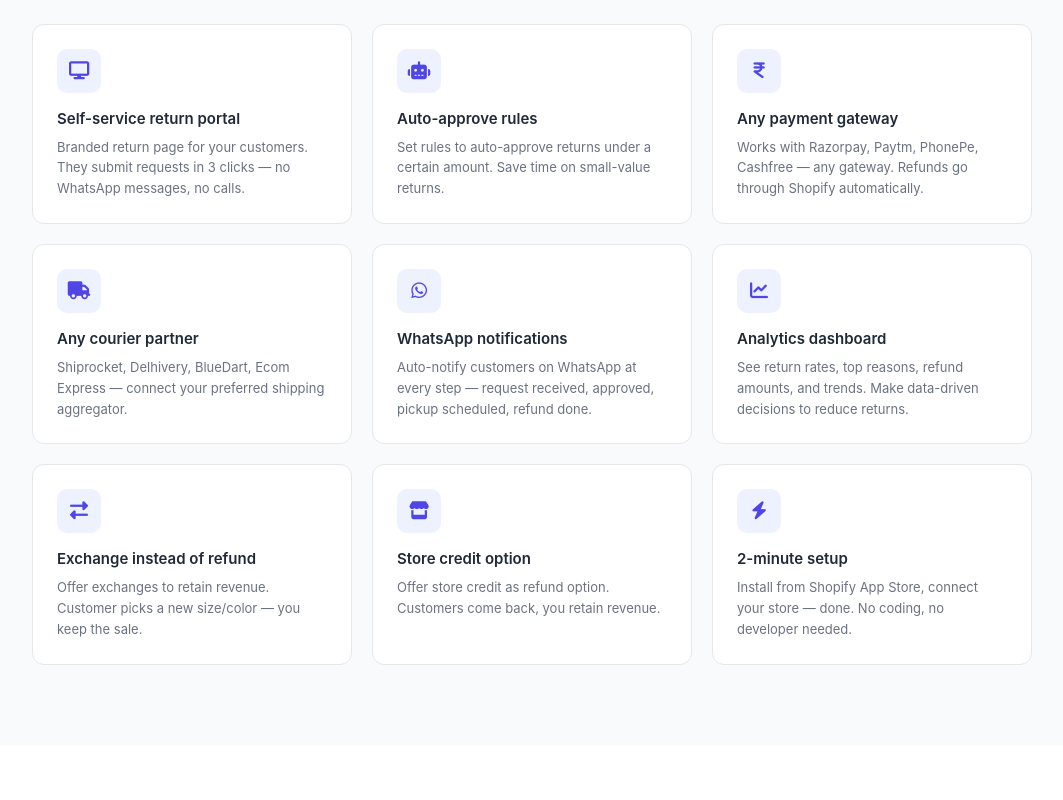
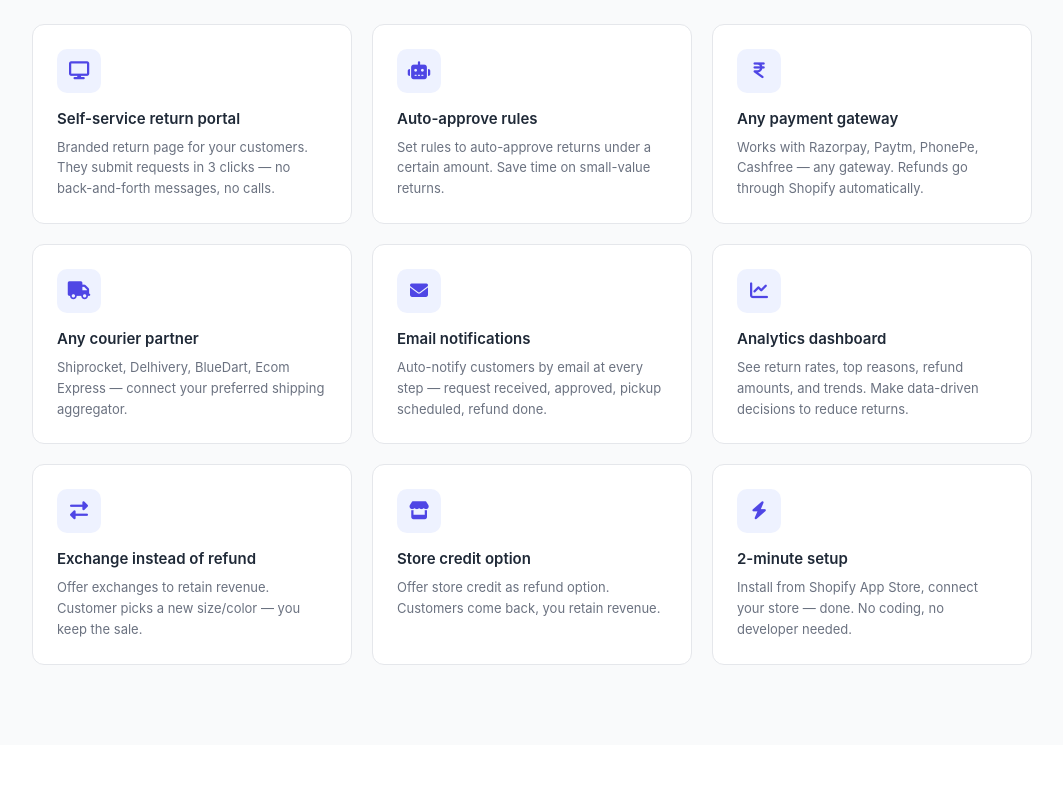
Before and after one commit to ajeetkumar-saas/taskly-returns, a website: page client/build/landing.html in a window 1280 px wide. Shown: the part 1560-2360 px from the top of the page, without its empty margins (108-1171 px from the left). Drawn offline with Linux system fonts and the light colour scheme.

Commit message:
Remove WhatsApp notifications (not offering this feature)
- Landing page: WhatsApp card -> Email notifications card
- Removed WhatsApp from brands strip
- Dashboard: removed "WhatsApp coming soon" text
- return.html + privacy.html: WhatsApp -> email only

Co-Authored-By: Claude Opus 4.8 <noreply@anthropic.com>

```diff
--- a/client/build/landing.html
+++ b/client/build/landing.html
@@ -207,7 +207,7 @@ a{text-decoration:none;color:inherit}
       <div class="feature-card">
         <div class="icon"><i class="fas fa-display"></i></div>
         <h3>Self-service return portal</h3>
-        <p>Branded return page for your customers. They submit requests in 3 clicks — no WhatsApp messages, no calls.</p>
+        <p>Branded return page for your customers. They submit requests in 3 clicks — no back-and-forth messages, no calls.</p>
       </div>
       <div class="feature-card">
         <div class="icon"><i class="fas fa-robot"></i></div>
@@ -225,9 +225,9 @@ a{text-decoration:none;color:inherit}
         <p>Shiprocket, Delhivery, BlueDart, Ecom Express — connect your preferred shipping aggregator.</p>
       </div>
       <div class="feature-card">
-        <div class="icon"><i class="fab fa-whatsapp"></i></div>
-        <h3>WhatsApp notifications</h3>
-        <p>Auto-notify customers on WhatsApp at every step — request received, approved, pickup scheduled, refund done.</p>
+        <div class="icon"><i class="fas fa-envelope"></i></div>
+        <h3>Email notifications</h3>
+        <p>Auto-notify customers by email at every step — request received, approved, pickup scheduled, refund done.</p>
       </div>
       <div class="feature-card">
         <div class="icon"><i class="fas fa-chart-line"></i></div>
@@ -358,7 +358,6 @@ a{text-decoration:none;color:inherit}
       <span>Shopify</span>
       <span>Shiprocket</span>
       <span>Razorpay</span>
-      <span>WhatsApp</span>
       <span>Delhivery</span>
     </div>
   </div>
```
Also changed, not shown: client/build/index.html (+0 -1 lines), client/build/privacy.html (+1 -1 lines), client/build/return.html (+1 -1 lines).
